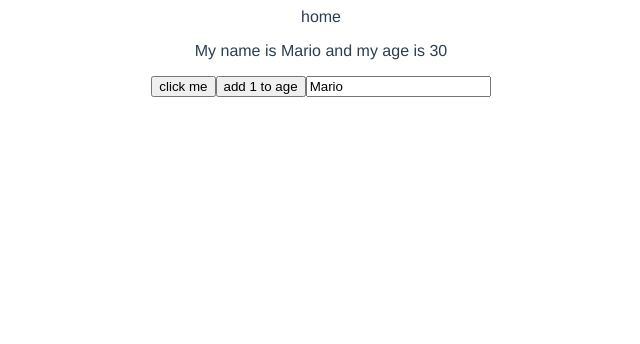
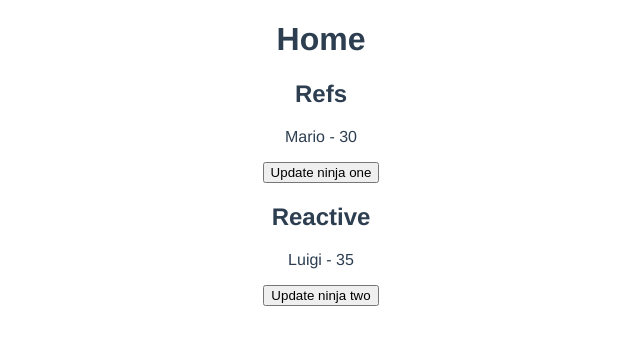
Before and after one commit to shahidsarker/vue-blog, a Vue app: page / in a window 1280 px wide. Shown: the top 344 px of the page, without its empty margins (319-959 px from the left). Built offline with nearby package versions, Linux system fonts and the light colour scheme.

Commit message:
ref v reactive

```diff
--- a/src/views/Home.vue
+++ b/src/views/Home.vue
@@ -1,36 +1,37 @@
 <template>
   <div class="home">
-    home
-    <p ref="p">My name is {{ name }} and my age is {{ age }}</p>
-    <button @click="handleClick">click me</button>
-    <button @click="age++">add 1 to age</button>
-    <input type="text" v-model="name" />
+    <h1>Home</h1>
+    <h2>Refs</h2>
+    <p>{{ ninjaOne.name }} - {{ ninjaOne.age }}</p>
+    <button @click="updateNinjaOne">Update ninja one</button>
+    <h2>Reactive</h2>
+    <p>{{ ninjaTwo.name }} - {{ ninjaTwo.age }}</p>
+    <button @click="updateNinjaTwo">Update ninja two</button>
   </div>
 </template>
 
 <script>
-import { ref } from "@vue/reactivity";
+import { ref, reactive } from "@vue/reactivity";
 
 export default {
   name: "Home",
   setup() {
-    console.log("setup");
+    const ninjaOne = ref({ name: "Mario", age: 30 });
+    // reactive doesn't work with primitives
+    const ninjaTwo = reactive({ name: "Luigi", age: 35 });
 
-    const p = ref(null);
-
-    const name = ref("Mario");
-    const age = ref(30);
-
-    const handleClick = () => {
-      name.value = "Luigi";
-      age.value = 35;
+    const updateNinjaOne = () => {
+      ninjaOne.value.age = 40;
+    };
+    const updateNinjaTwo = () => {
+      ninjaTwo.age = 45;
     };
 
     return {
-      name,
-      age,
-      handleClick,
-      p,
+      ninjaOne,
+      updateNinjaOne,
+      ninjaTwo,
+      updateNinjaTwo,
     };
   },
 };
```
